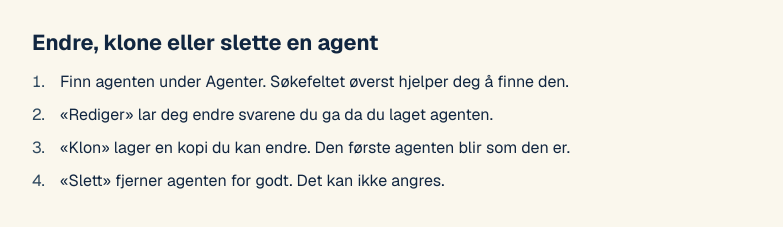
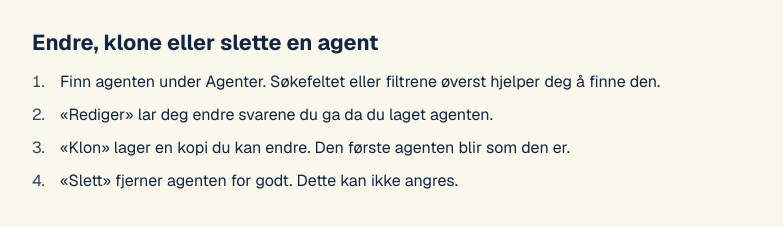
Before and after one commit to IMTEL/team-tdt4290-fall-2026, a Next.js app: page /help in a window 1280 px wide. Shown: the part 3347-3574 px from the top of the page, without its empty margins (248-1031 px from the left). Built offline with nearby package versions, Linux system fonts and the light colour scheme; no server answers; what @mui/material-nextjs would draw is missing.

Commit message:
chore: small change in text

```diff
--- a/src/app/help/helpTopics.ts
+++ b/src/app/help/helpTopics.ts
@@ -254,9 +254,9 @@ export const HELP_TOPICS: HelpTopic[] = [
     // English translation: Edit, clone or delete an agent
     title: 'Endre, klone eller slette en agent',
     steps: [
-      // English translation: Find the agent under Agenter. The search field at the top helps
-      // you find it.
-      'Finn agenten under Agenter. Søkefeltet øverst hjelper deg å finne den.',
+      // English translation: Find the agent under Agenter. The search field or the filters at
+      // the top help you find it.
+      'Finn agenten under Agenter. Søkefeltet eller filtrene øverst hjelper deg å finne den.',
       // English translation: «Rediger» lets you change the answers you gave when you made the
       // agent.
       '«Rediger» lar deg endre svarene du ga da du laget agenten.',
@@ -264,7 +264,7 @@ export const HELP_TOPICS: HelpTopic[] = [
       // is.
       '«Klon» lager en kopi du kan endre. Den første agenten blir som den er.',
       // English translation: «Slett» removes the agent for good. It cannot be undone.
-      '«Slett» fjerner agenten for godt. Det kan ikke angres.',
+      '«Slett» fjerner agenten for godt. Dette kan ikke angres.',
     ],
   },
 ];
```
